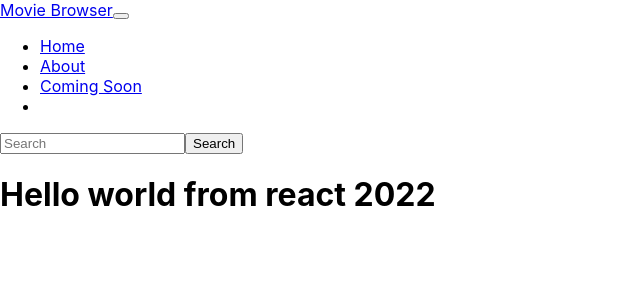
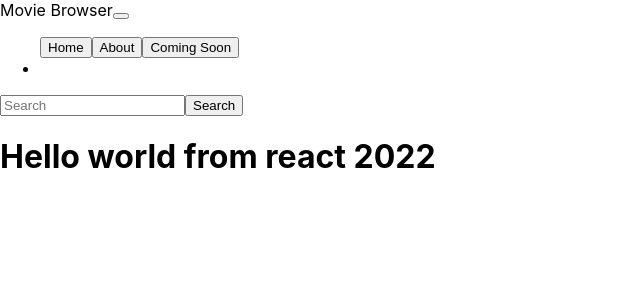
Before and after one commit to wiekusviljoen/myreactapp22, a React (Create React App) app: page / in a window 1280 px wide. Shown: the top 300 px of the page, without its empty margins (0-640 px from the left). Built offline with nearby package versions, Linux system fonts and the light colour scheme; the HTML template or start-up script is replaced by a standard one.

Commit message:
commit on master

```diff
--- a/src/components/Navbar.js
+++ b/src/components/Navbar.js
@@ -1,11 +1,10 @@
-import { Link } from "react-router-dom";
 const Navbar = () => {
   return (
     <nav className="navbar navbar-expand-lg navbar-light bg-light">
       <div className="container-fluid">
-        <Link className="navbar-brand" to="/">
+        <a href className="navbar-brand" to="/">
           Movie Browser
-        </Link>
+        </a>
         <button
           className="navbar-toggler"
           type="button"
@@ -19,23 +18,23 @@ const Navbar = () => {
         </button>
         <div className="collapse navbar-collapse" id="navbarSupportedContent">
           <ul className="navbar-nav me-auto mb-2 mb-lg-0">
-            <li className="nav-item">
-              <Link className="nav-link active" aria-current="page" to="/">
+            <a href="/">
+              <button type="button" class="button">
                 Home
-              </Link>
-            </li>
+              </button>
+            </a>
 
-            <li className="nav-item">
-              <Link className="nav-link active" to="/about ">
+            <a href="/about">
+              <button type="button" class="button">
                 About
-              </Link>
-            </li>
+              </button>
+            </a>
 
-            <li className="nav-item">
-              <Link className="nav-link active" to="/">
+            <a href="/">
+              <button type="button" class="button">
                 Coming Soon
-              </Link>
-            </li>
+              </button>
+            </a>
 
             <li className="nav-item"></li>
           </ul>
```
